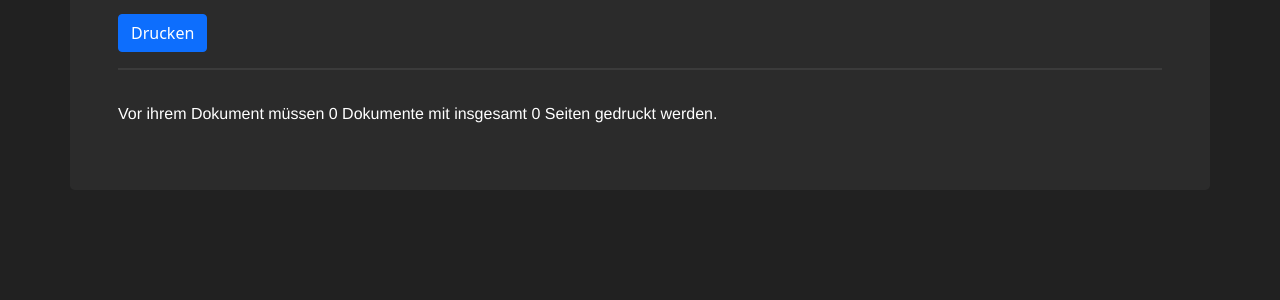
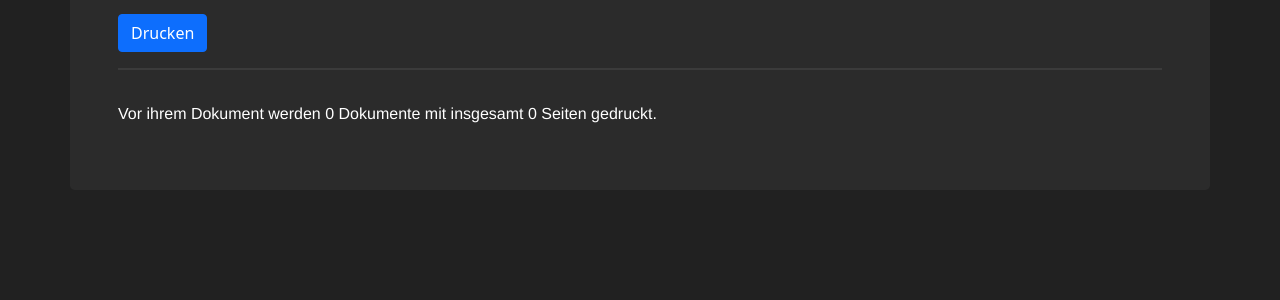
Before and after one commit to CDaut/pdfdrucker, a Flask app: page / in a window 1280 px wide. Shown: the part 400-700 px from the top of the page. Run offline with Flask 2, Linux system fonts and the light colour scheme.

Commit message:
changed phrasing of one sentence

```diff
--- a/webserver/templates/index.html
+++ b/webserver/templates/index.html
@@ -61,8 +61,7 @@
     <hr>
     <div class="row">
         <p class="mt-3">
-            Vor ihrem Dokument müssen {{ num_documents }} Dokumente mit insgesamt {{ num_pages }} Seiten gedruckt
-            werden.
+            Vor ihrem Dokument werden {{ num_documents }} Dokumente mit insgesamt {{ num_pages }} Seiten gedruckt.
         </p>
     </div>
 </div>
```
